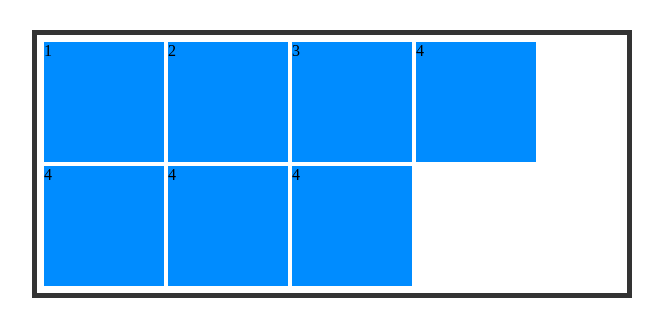
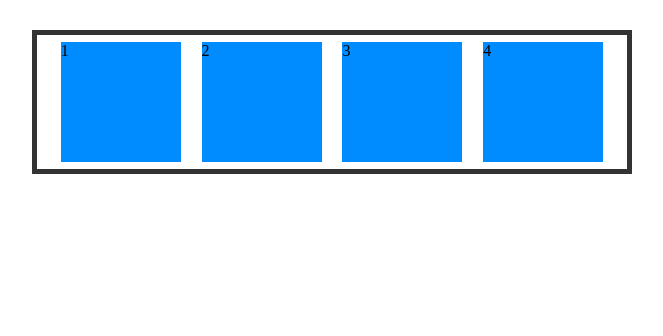
Before and after one commit to randi089/flex-box-css, a plain HTML site: page 1 Pendahuluan/index.html in a window 1280 px wide. Shown: the whole page, without its empty margins (308-971 px from the left). Drawn offline with Linux system fonts and the light colour scheme.

Commit message:
justify content untuk rata dan jarak

```diff
--- a/1 Pendahuluan/index.html
+++ b/1 Pendahuluan/index.html
@@ -12,9 +12,6 @@
         <div class="dua">2</div>
         <div class="tiga">3</div>
         <div class="empat">4</div>
-        <div class="empat">4</div>
-        <div class="empat">4</div>
-        <div class="empat">4</div>
     </div>
 </body>
 </html>
--- a/1 Pendahuluan/style.css
+++ b/1 Pendahuluan/style.css
@@ -6,7 +6,8 @@
     box-sizing: border-box;
     display: flex;
     /* flex-direction: column-reverse; */
-    flex-wrap: wrap;
+    /* flex-wrap: wrap; */
+    justify-content: space-evenly;
 }
 
 .container div {
```
